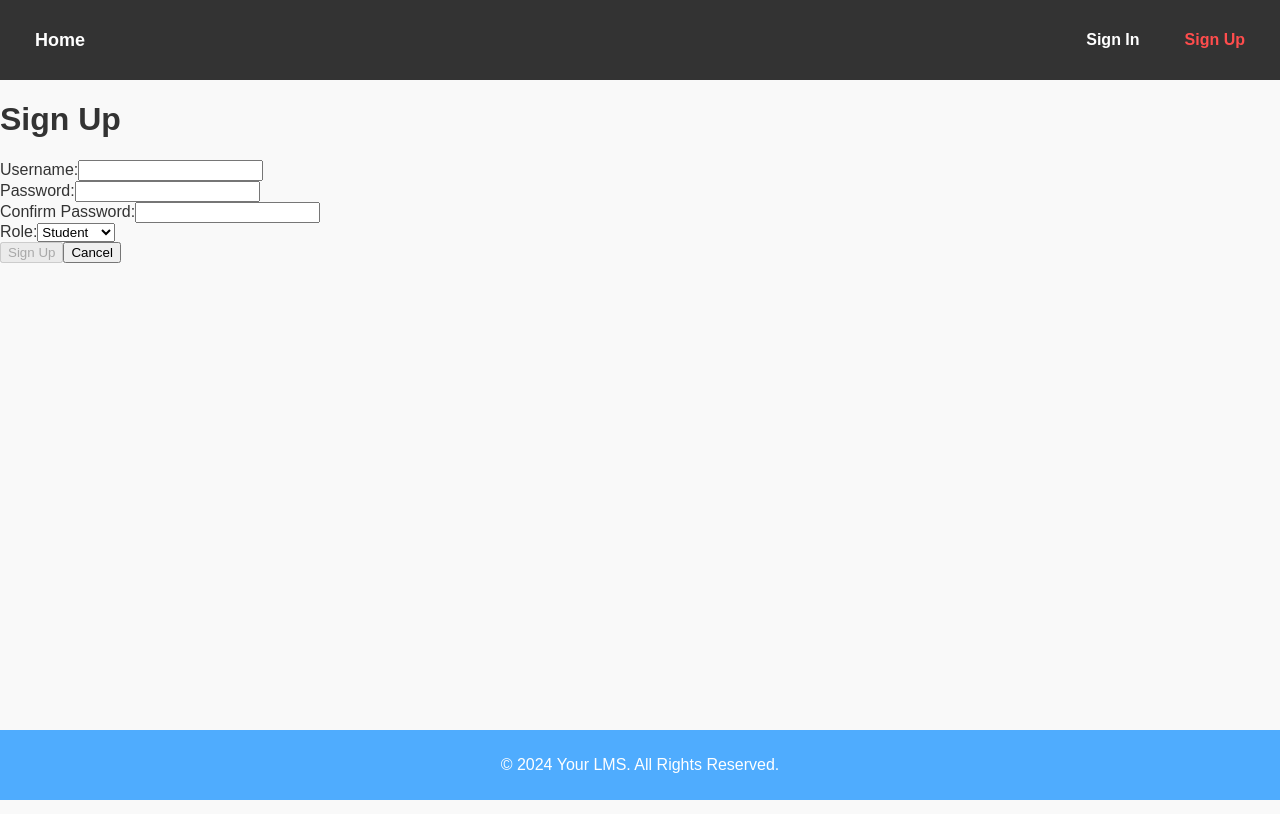
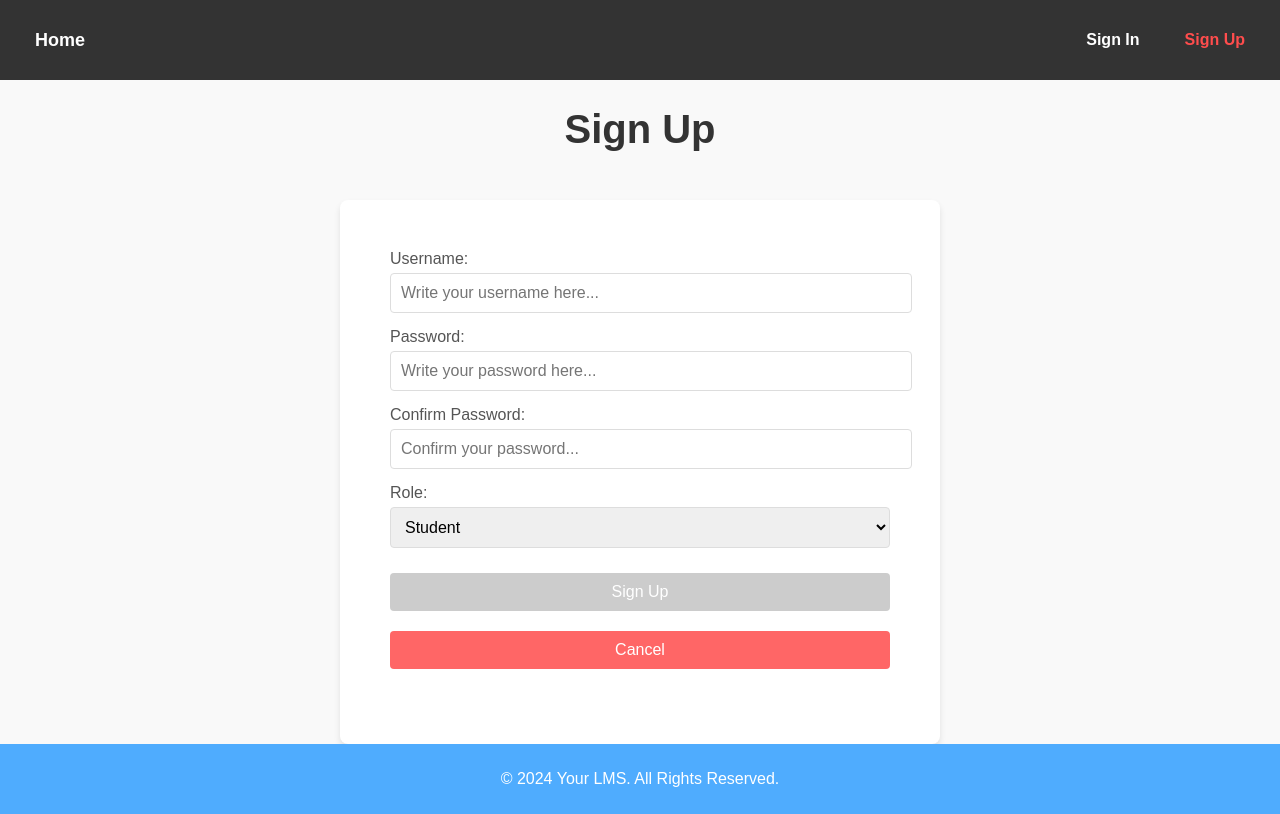
Before and after one commit to yusufhj/LMS_front-end, a React (Vite) app: page /signup in a window 1280 px wide. Built offline with nearby package versions, Linux system fonts and the light colour scheme; no server answers; the HTML template or start-up script is replaced by a standard one.

Commit message:
sign in and up css

```diff
--- /dev/null
+++ b/src/components/SigninForm/SigninForm.css
@@ -0,0 +1,87 @@
+.sign {
+    display: flex;
+    flex-direction: column;
+    align-items: center;
+    justify-content: center;
+    min-height: 70vh;
+    background-color: #f9f9f9;
+    font-family: Arial, sans-serif;
+  }
+
+.sign h1 {
+    font-size: 2.5rem;
+    color: #333;
+    margin-bottom: 1rem;
+  }
+
+.sign p {
+    color: #ff3333;
+    font-weight: bold;
+    margin-bottom: 1rem;
+  }
+
+.sign form {
+    background: white;
+    padding: 50px;
+    border-radius: 8px;
+    box-shadow: 0 4px 6px rgba(0, 0, 0, 0.1);
+    width: 100%;
+    max-width: 500px;
+  }
+
+.sign form div {
+    margin-bottom: 15px;
+  }
+
+  .sign form label {
+    display: block;
+    font-size: 1rem;
+    color: #555;
+    margin-bottom: 5px;
+  }
+
+  .sign form input,
+  .sign form select {
+    width: 100%;
+    padding: 10px;
+    font-size: 1rem;
+    border: 1px solid #ddd;
+    border-radius: 4px;
+    transition: border-color 0.2s;
+  }
+
+  .sign form input:focus,
+  .sign form select:focus {
+    border-color: #4a90e2;
+    outline: none;
+  }
+
+  .sign form button {
+    width: 100%;
+    padding: 10px;
+    margin: 10px 0;
+    font-size: 1rem;
+    color: white;
+    background: #4a90e2;
+    border: none;
+    border-radius: 4px;
+    cursor: pointer;
+    transition: background-color 0.3s;
+  }
+
+  .sign form button:disabled {
+    background: #ccc;
+    cursor: not-allowed;
+  }
+
+  .sign form button:hover:not(:disabled) {
+    background: #357abd;
+  }
+
+  .sign form .cancel-button {
+    background: #ff6666;
+  }
+
+  .sign form .cancel-button:hover {
+    background: #e65050;
+  }
--- a/src/components/SigninForm/SigninForm.jsx
+++ b/src/components/SigninForm/SigninForm.jsx
@@ -1,11 +1,10 @@
-// SigninForm
-
 import { useState } from 'react';
 import { Link, useNavigate } from 'react-router-dom';
-import * as authService from '../../services/authService'; // import the authservice
+import * as authService from '../../services/authService';
+import './SigninForm.css';
 
 const SigninForm = (props) => {
-  const navigate = useNavigate(); // added this for navigation purposes
+  const navigate = useNavigate();
   const [message, setMessage] = useState(['']);
   const [formData, setFormData] = useState({
     username: '',
@@ -24,7 +23,7 @@ const SigninForm = (props) => {
   const handleSubmit = async (e) => {
     e.preventDefault();
     try {
-      const user = await authService.signin(formData); // TODO build signin service function
+      const user = await authService.signin(formData);
 
       props.setUser(user);
       navigate('/');
@@ -33,8 +32,14 @@ const SigninForm = (props) => {
     }
   };
 
+  const { username, password } = formData;
+
+  const isFormInvalid = () => {
+    return !(username && password);
+  };
+
   return (
-    <main>
+    <main className='sign'>
       <h1>Sign In</h1>
       <p>{message}</p>
       <form autoComplete="off" onSubmit={handleSubmit}>
@@ -47,6 +52,7 @@ const SigninForm = (props) => {
             value={formData.username}
             name="username"
             onChange={handleChange}
+            placeholder='Write your username here...'
           />
         </div>
         <div>
@@ -58,12 +64,13 @@ const SigninForm = (props) => {
             value={formData.password}
             name="password"
             onChange={handleChange}
+            placeholder='Write your password here...'
           />
         </div>
         <div>
-          <button>Log In</button>
+          <button disabled={isFormInvalid()}>Log In</button>
           <Link to="/">
-            <button>Cancel</button>
+            <button className='cancel-button'>Cancel</button>
           </Link>
         </div>
       </form>
--- a/src/components/SignupForm/SignupForm.jsx
+++ b/src/components/SignupForm/SignupForm.jsx
@@ -1,6 +1,7 @@
 import { useState } from 'react';
 import { Link, useNavigate } from 'react-router-dom';
 import * as authService from '../../services/authService'
+import '../SigninForm/SigninForm.css';
 
 const SignupForm = (props) => {
   const navigate = useNavigate();
@@ -40,7 +41,7 @@ const SignupForm = (props) => {
   };
 
   return (
-    <main>
+    <main className='sign'>
       <h1>Sign Up</h1>
       <p>{message}</p>
       <form onSubmit={handleSubmit}>
@@ -52,6 +53,7 @@ const SignupForm = (props) => {
             value={username}
             name="username"
             onChange={handleChange}
+            placeholder='Write your username here...'
           />
         </div>
         <div>
@@ -62,6 +64,7 @@ const SignupForm = (props) => {
             value={password}
             name="password"
             onChange={handleChange}
+            placeholder='Write your password here...'
           />
         </div>
         <div>
@@ -72,6 +75,7 @@ const SignupForm = (props) => {
             name="passwordConf"
             value={passwordConf}
             onChange={handleChange}
+            placeholder='Confirm your password...'
           />
         </div>
         <div>
@@ -82,12 +86,7 @@ const SignupForm = (props) => {
             onChange={handleChange}
             value={role}
           >
-            <option
-              value="student"
-
-            >
-                Student
-            </option>
+            <option value="student">Student</option>
             <option value="instructor">Instructor</option>
           </select>
         </div>
@@ -95,7 +94,7 @@ const SignupForm = (props) => {
         <div>
           <button disabled={isFormInvalid()}>Sign Up</button>
           <Link to="/">
-            <button>Cancel</button>
+            <button className='cancel-button'>Cancel</button>
           </Link>
         </div>
       </form>
```
